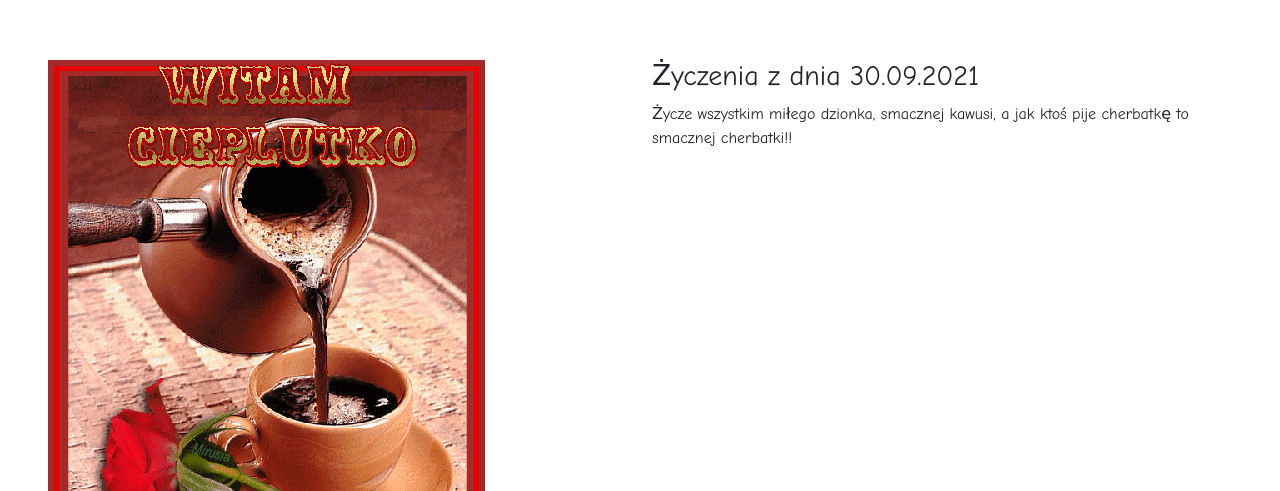
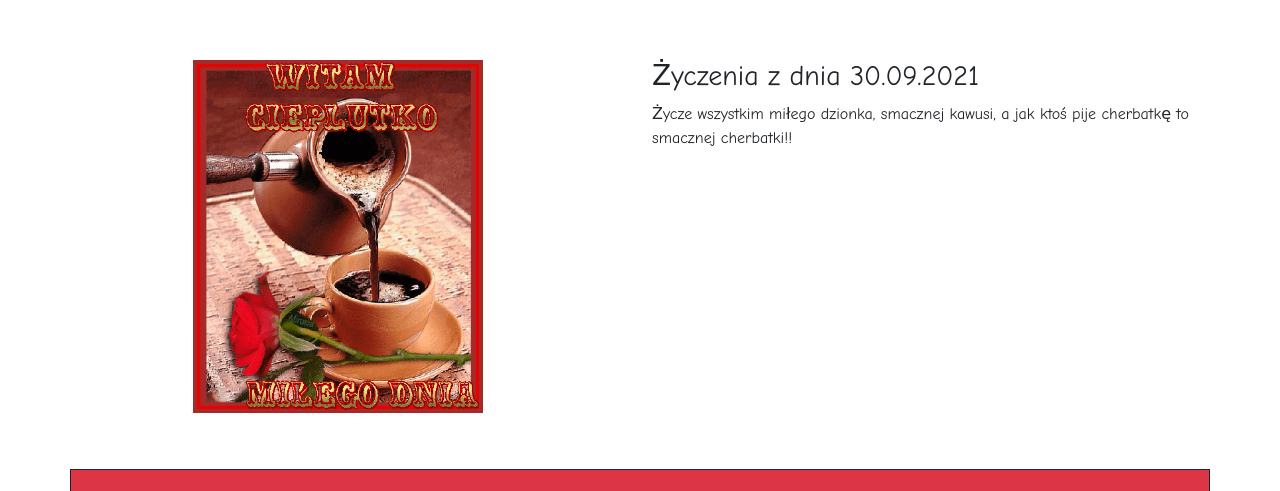
Before and after one commit to Lepkazielona/Lepkazielona.github.io, a plain HTML site: page index.html in a window 1280 px wide. Shown: the part 308-799 px from the top of the page. Drawn offline with nearby package versions, Linux system fonts and the light colour scheme; a script that the page names is missing.

Commit message:
Poprawiono zdjęcie kawusi

```diff
--- a/index.html
+++ b/index.html
@@ -20,7 +20,7 @@
         </div>
         <div class="row p-5 my-2">
             <div class="col">
-                <img src="kawusia.gif" alt="smacznej kawusi życze!!!!">
+                <img src="kawusia.gif" class="center" alt="smacznej kawusi życze!!!!">
             </div>
             <div class="col">
                 <h3>Życzenia z dnia 30.09.2021</h3>
```
